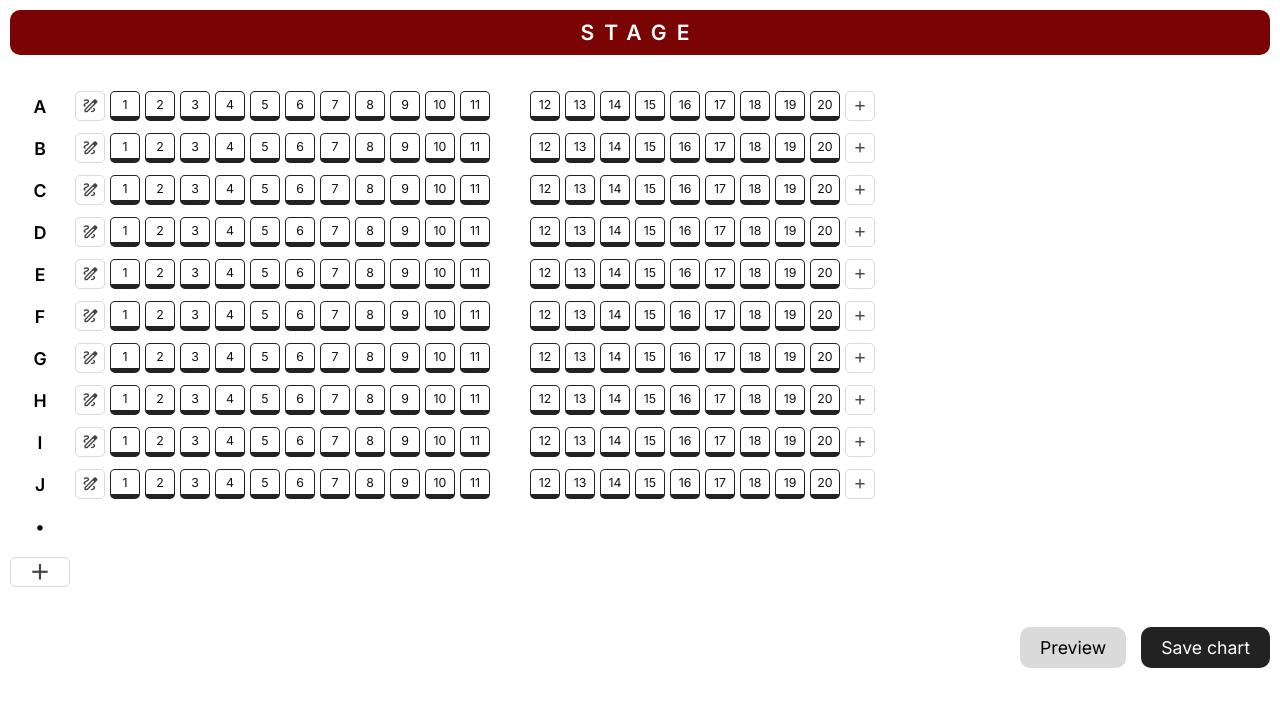
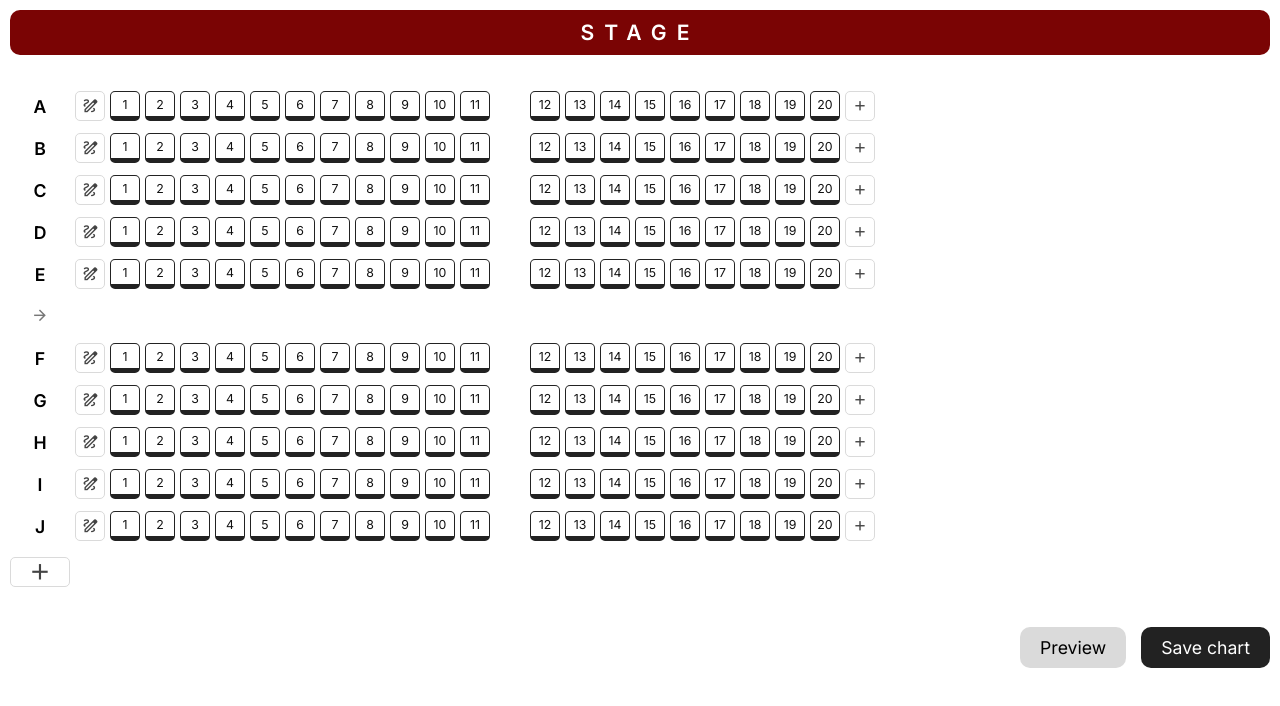
Before and after one commit to cenksari/react-seatmap-creator, a React (Create React App) app: page / in a window 1280 px wide. Shown: the top 706 px of the page. Built offline with nearby package versions, Linux system fonts and the light colour scheme.

Commit message:
Fix empty row icon.

```diff
--- a/src/components/Row.tsx
+++ b/src/components/Row.tsx
@@ -89,7 +89,9 @@ const Row = React.memo(({ row, empty, children, editRowName }: IProps): React.JS
           {children}
         </>
       ) : (
-        <div className='row-label'>&bull;</div>
+        <div className='row-label'>
+          <span className='material-symbols-outlined'>arrow_forward</span>
+        </div>
       )}
     </div>
   );
--- a/src/data/data.json
+++ b/src/data/data.json
@@ -630,6 +630,12 @@
     "status": "available"
   },
   {
+    "id": "719cc5e9-e7ea-4740-b8c6-7467cd4fd231",
+    "row": "empty-7467cd4fd231",
+    "label": "0",
+    "status": "empty"
+  },
+  {
     "id": "2ad9b992-e2c7-471e-8b57-94e482eabbd6",
     "row": "F",
     "label": "1",
@@ -1258,11 +1264,5 @@
     "row": "J",
     "label": "20",
     "status": "available"
-  },
-  {
-    "id": "719cc5e9-e7ea-4740-b8c6-7467cd4fd231",
-    "row": "empty-7467cd4fd231",
-    "label": "0",
-    "status": "empty"
   }
 ]
--- a/src/styles/map.css
+++ b/src/styles/map.css
@@ -49,7 +49,8 @@ section {
   font-variation-settings: 'wdth' 100;
 }
 
-a, button {
+a,
+button {
   transition: all 0.2s ease-in-out;
 }
 
@@ -179,10 +180,6 @@ button {
   padding: 6px 0;
 }
 
-.row:hover {
-  background-color: #f5f5f5;
-}
-
 .row-label {
   display: flex;
   min-width: 60px;
@@ -190,6 +187,11 @@ button {
   font-weight: 600;
   align-items: center;
   justify-content: center;
+}
+
+.row-label:not(button) span {
+  color: #777777;
+  font-size: 1.1em;
 }
 
 .seat {
@@ -254,7 +256,7 @@ button {
   font-size: 0.8em;
   text-align: left;
   align-items: center;
-  padding: 8px 15px 8px 10px;;
+  padding: 8px 15px 8px 10px;
 }
 
 .dropdown button span {
```
Also changed, not shown: 2 other files (tests, documents, lock files or other folders).
